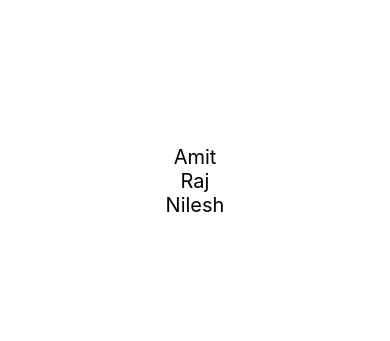
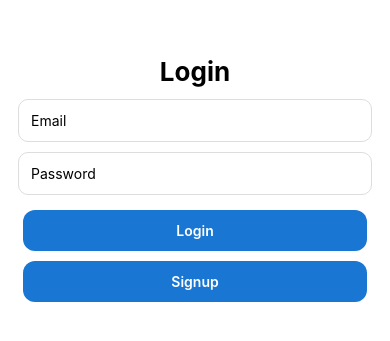
Before and after one commit to nileshborate/react_native, a React Native app in the folder firstappnative/: screen / in a window 390 px wide. Shown: the part 241-582 px from the top of the page. Built offline with nearby package versions, Linux system fonts and the light colour scheme.

Commit message:
Login Form + Pressable Custom Button Component

```diff
--- a/firstappnative/App.tsx
+++ b/firstappnative/App.tsx
@@ -1,16 +1,50 @@
-import { StyleSheet, Text, View } from 'react-native';
+import { useState } from 'react';
+import {
+  Button,
+  Pressable,
+  StyleSheet,
+  Text,
+  TextInput,
+  View,
+} from 'react-native';
+
+const Btn = ({ label }) => (
+  <Pressable
+    onPress={() => console.log('clicked')}
+    style={({ pressed }) => [
+      styles.btn,
+      {
+        opacity: pressed ? 0.7 : 1,
+        transform: [{ scale: pressed ? 0.98 : 1 }],
+      },
+    ]}
+  >
+    <Text style={styles.btnText}>{label}</Text>
+  </Pressable>
+);
 
 function App() {
-  const names = ['Amit', 'Raj', 'Nilesh'];
+  const [email, setEmail] = useState('');
+  const [password, setPassword] = useState('');
   return (
     <View style={styles.container}>
-      {names.map((obj, index) => {
-        return (
-          <Text style={{ fontSize: 20 }} key={index}>
-            {obj}
-          </Text>
-        );
-      })}
+      <Text style={styles.title}>Login</Text>
+      <TextInput
+        style={styles.input}
+        placeholder="Email"
+        value={email}
+        onChangeText={setEmail}
+        keyboardType="email-address"
+      />
+      <TextInput
+        style={styles.input}
+        placeholder="Password"
+        value={password}
+        onChangeText={setPassword}
+        secureTextEntry
+      />
+      <Btn label="Login" />
+      <Btn label="Signup" />
     </View>
   );
 }
@@ -19,7 +53,34 @@
   container: {
     flex: 1,
     justifyContent: 'center',
+    padding: 18,
+  },
+  btn: {
+    backgroundColor: '#1976D2',
+    paddingVertical: 12,
+    paddingHorizontal: 18,
+    borderRadius: 12,
+    margin: 5,
+    justifyContent: 'center',
     alignItems: 'center',
+  },
+  btnText: {
+    color: '#fff',
+    fontWeight: '600',
+  },
+  title: {
+    fontSize: 26,
+    fontWeight: '700',
+    marginBottom: 12,
+    textAlign: 'center',
+  },
+  input: {
+    borderWidth: 1,
+    borderColor: '#DDD',
+    borderRadius: 10,
+    padding: 12,
+    marginBottom: 10,
+    backgroundColor: '#fff',
   },
 });
 export default App;
```
